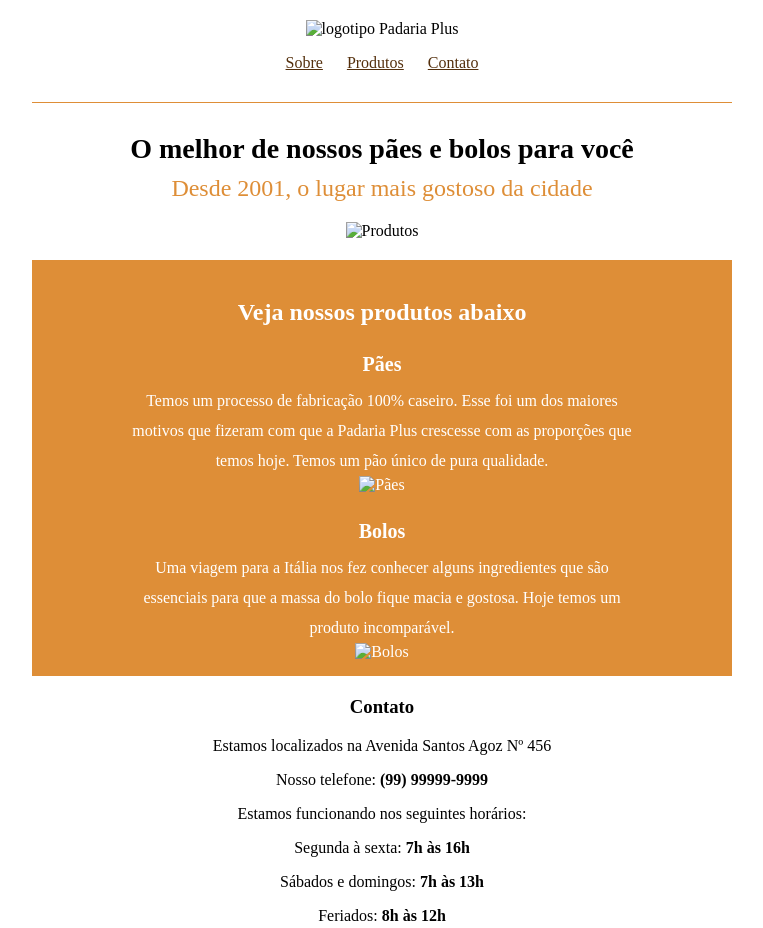
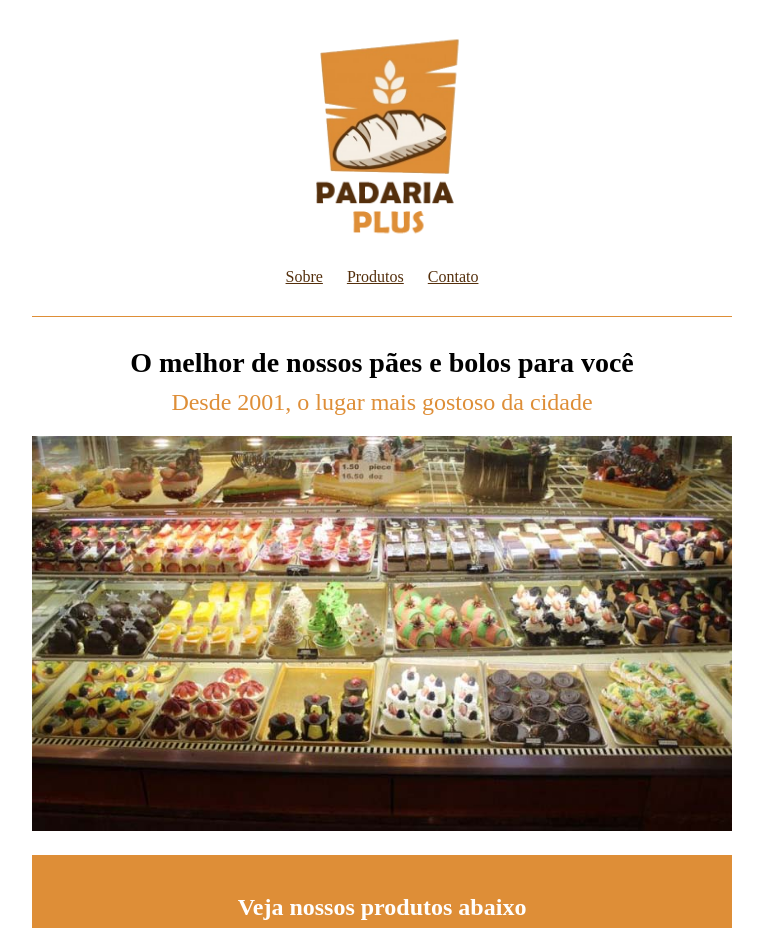
Before and after one commit to Cristian-Genu/Padaria-Plus, a plain HTML site: page index.html in a window 1280 px wide. Shown: the top 928 px of the page, without its empty margins (258-1021 px from the left). Drawn offline with Linux system fonts and the light colour scheme.

Commit message:
Add files via upload

```diff
--- a/index.html
+++ b/index.html
@@ -8,7 +8,7 @@
     </head>
     <body>
       <div class="secao">
-        <img class="imagem-logotipo" src="img/logo.png" alt="logotipo Padaria Plus">
+        <img class="imagem-logotipo" src="logo.png" alt="logotipo Padaria Plus">
         <p>
         <a href="#sobre">Sobre</a>
         <a href="#produtos">Produtos</a>
@@ -18,17 +18,17 @@
        <div class="secao" id="sobre">
         <h1>O melhor de nossos pães e bolos para você</h1>
         <h2>Desde 2001, o lugar mais gostoso da cidade</h2>
-        <img class="imagem-banner" src="img/produtos-padaria.jpg" alt="Produtos">
+        <img class="imagem-banner" src="produtos-padaria.jpg" alt="Produtos">
        </div>
        <div class="secao secao-destaque" id="produtos">
         <h3>Veja nossos produtos abaixo</h3>
         <h4>Pães</h4>
         <p>Temos um processo de fabricação 100% caseiro. Esse foi um dos maiores motivos que fizeram com que a Padaria Plus crescesse com as proporções que temos hoje. Temos um pão único de pura qualidade.
         </p>
-        <img src="img/paes.jpg" alt="Pães">
+        <img src="paes.jpg" alt="Pães">
         <h4>Bolos</h4>
        <p>Uma viagem para a Itália nos fez conhecer alguns ingredientes que são essenciais para que a massa do bolo fique macia e gostosa. Hoje temos um produto incomparável.</p>
-        <img src="img/bolos.jpg" alt="Bolos">
+        <img src="bolos.jpg" alt="Bolos">
        </div>
        <div class="secao" id="contato">
         <h3>Contato</h3>
```
